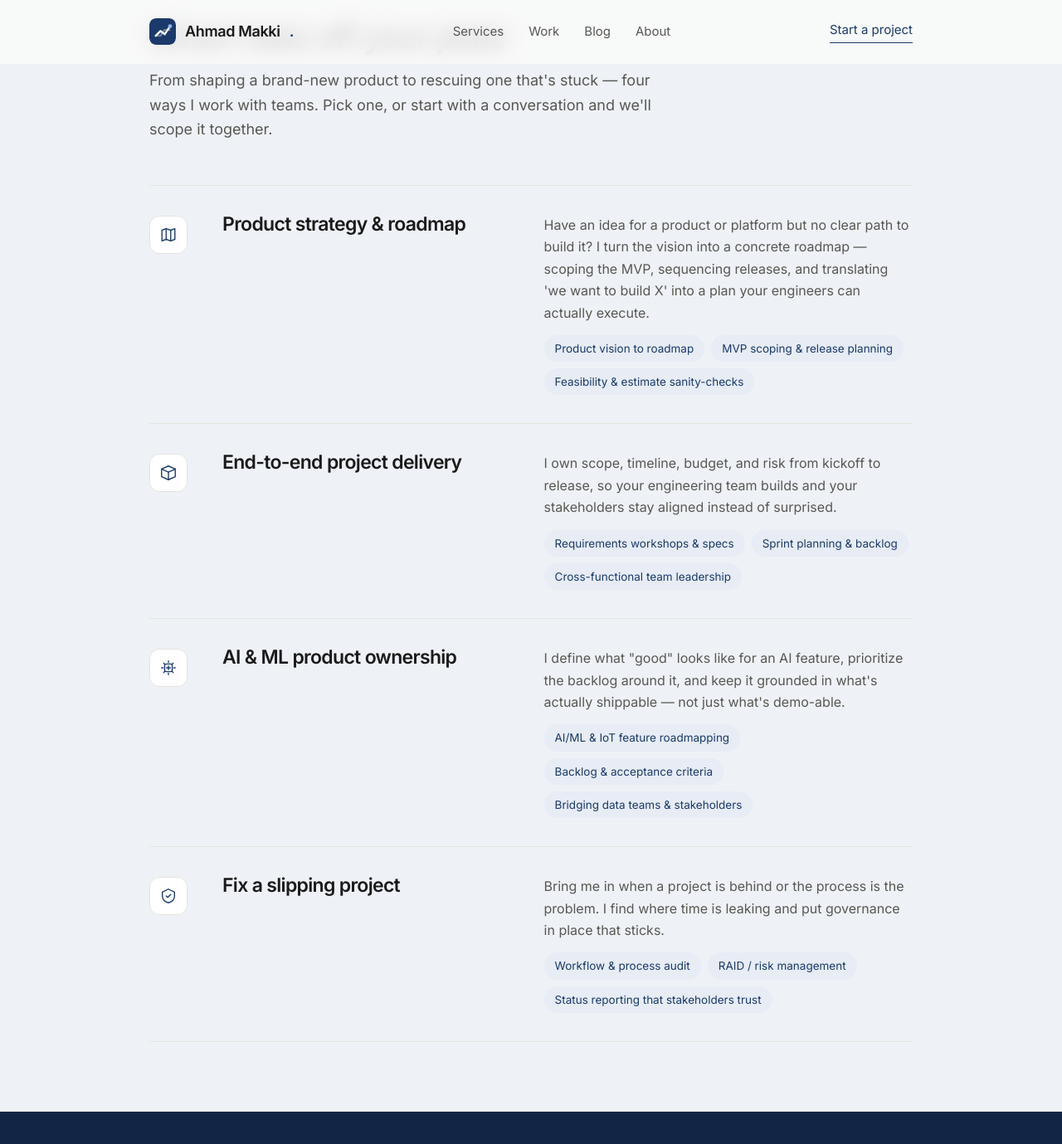
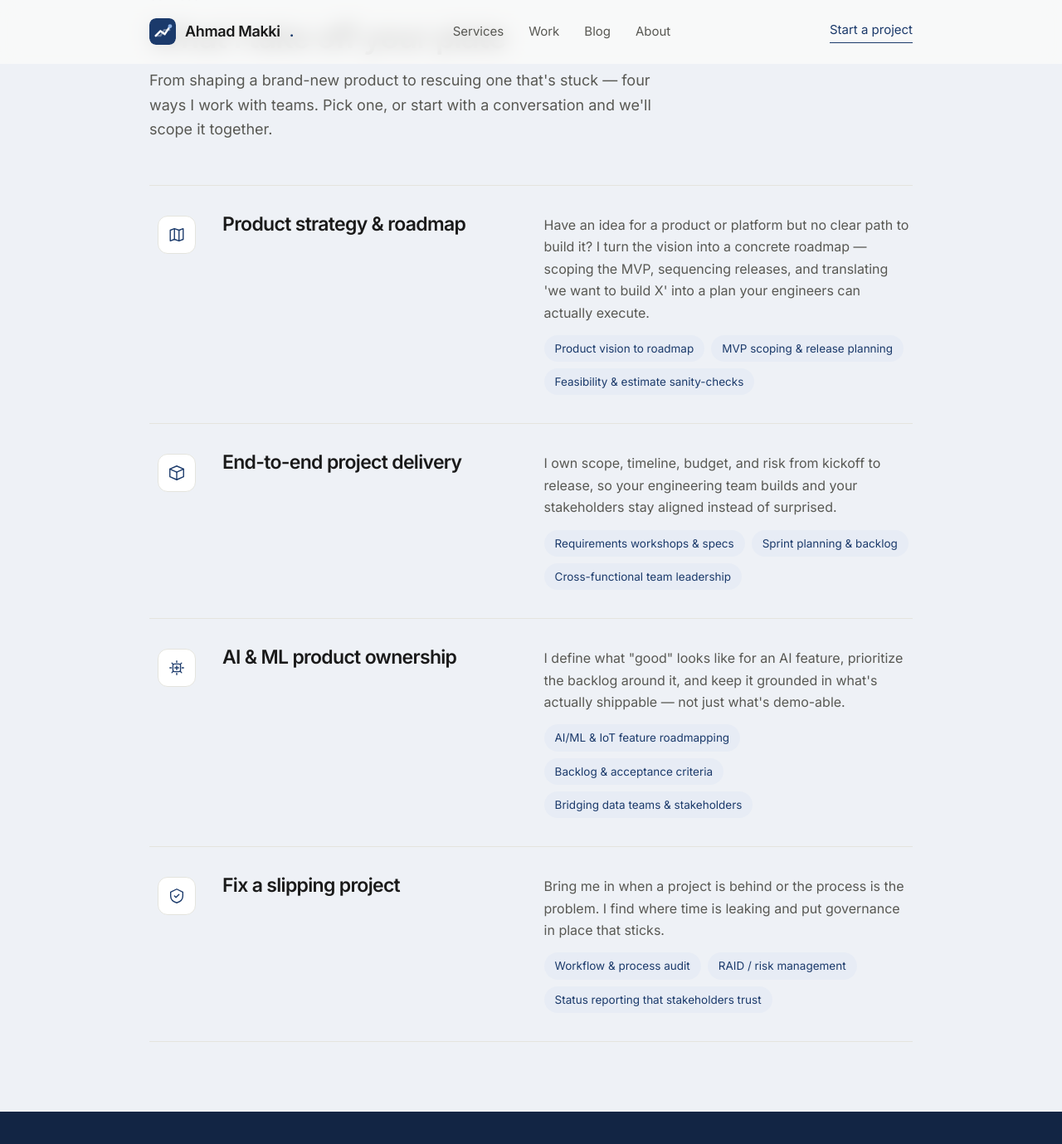
Before and after one commit to ahmadmakki/ahmadmakki-site, a Jekyll site: the page built from index.html, in a window 1280 px wide and 1400 px high, scrolled down 930 px. Shown: the top 1379 px of the window at 83% size. Built offline with Jekyll 4.4.1, drawn with Linux system fonts in a browser that asks for light colours; a script that is not in the unit is left out.

Commit message:
Update style.css

```diff
--- a/assets/css/style.css
+++ b/assets/css/style.css
@@ -73,7 +73,7 @@
 /* ---------- SERVICES (editorial numbered rows) ---------- */
 .srows{border-top:1px solid var(--line);}
 .srow{display:grid;grid-template-columns:56px 1fr 1.25fr;gap:32px;padding:34px 0;border-bottom:1px solid var(--line);align-items:start;}
-.srow .no{font-size:15px;color:var(--ink-2);padding-top:5px;font-variant-numeric:tabular-nums;}
+.srow .no{font-size:15px;color:var(--ink-2);padding-top:0px;padding-left: 10px;font-variant-numeric:tabular-nums;}
 .srow h3{font-size:23px;font-weight:600;}
 .srow .s-body p{color:var(--ink-2);font-size:16px;margin-bottom:14px;}
 .srow ul{list-style:none;display:flex;flex-wrap:wrap;gap:8px;}
```
